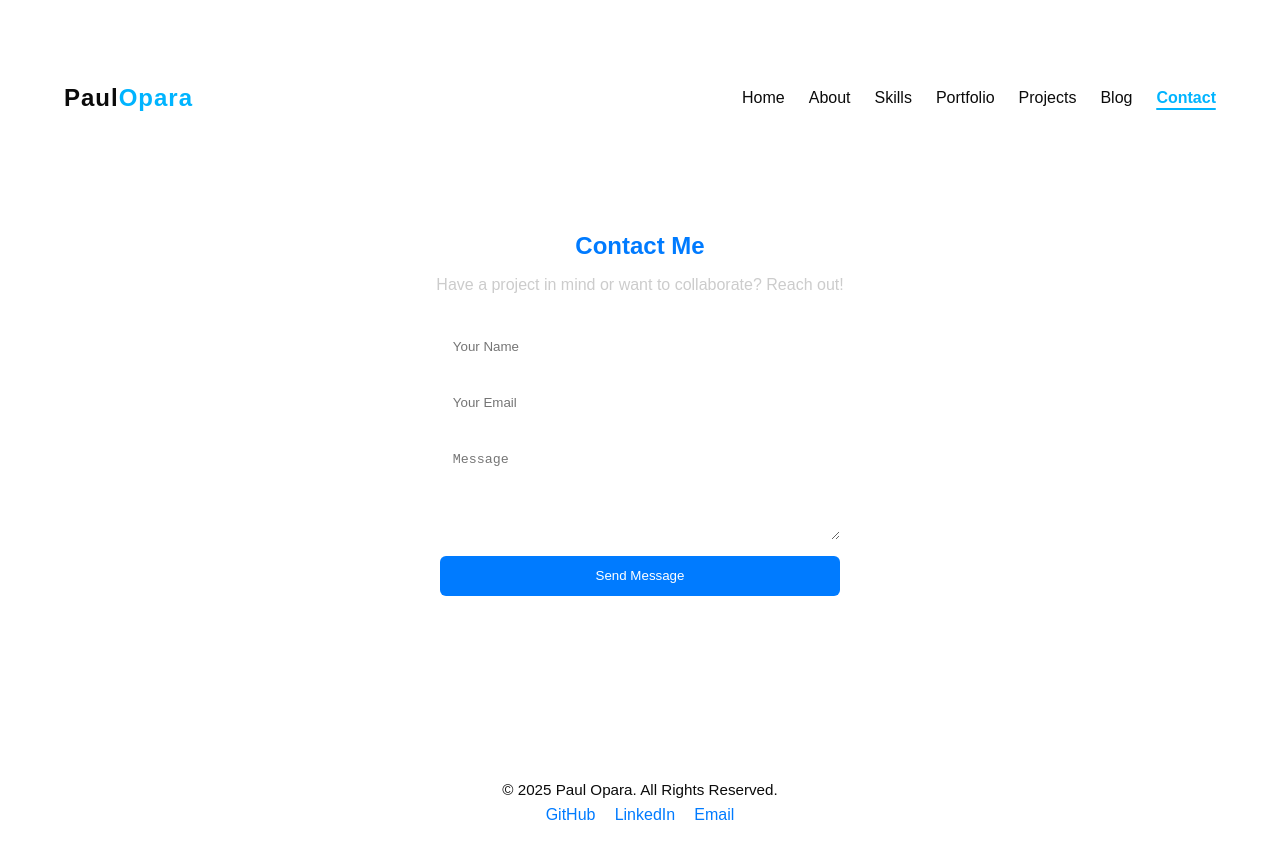
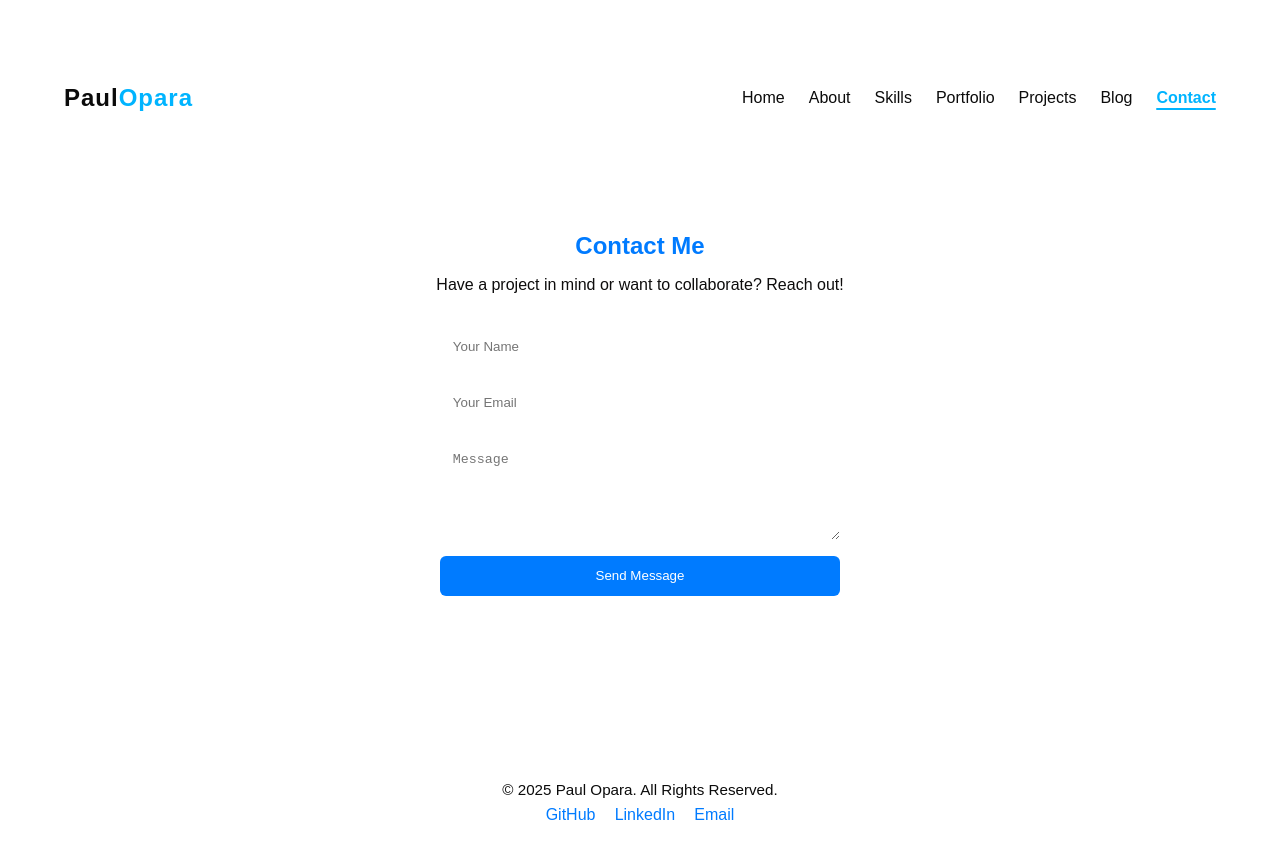
Before and after one commit to Paul-3792/paul-portfolio, a Next.js app: page /contact in a window 1280 px wide. Shown: the top 858 px of the page. Built offline with nearby package versions, Linux system fonts and the light colour scheme.

Commit message:
contact text color

```diff
--- a/src/app/styles/Contact.module.css
+++ b/src/app/styles/Contact.module.css
@@ -12,7 +12,7 @@
 }
 
 .contact p {
-  color: #ccc;
+  color: #0e0d0d;
   margin-bottom: 2rem;
 }
 
```
